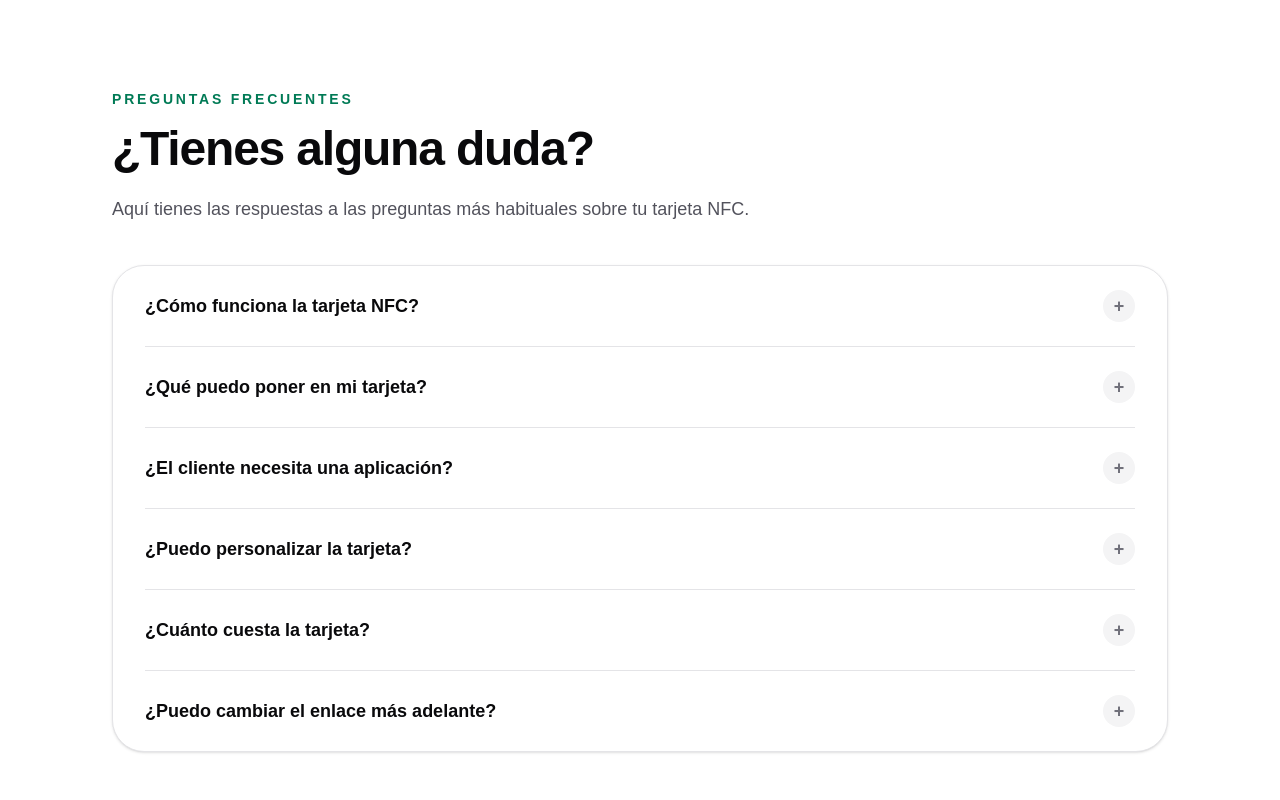
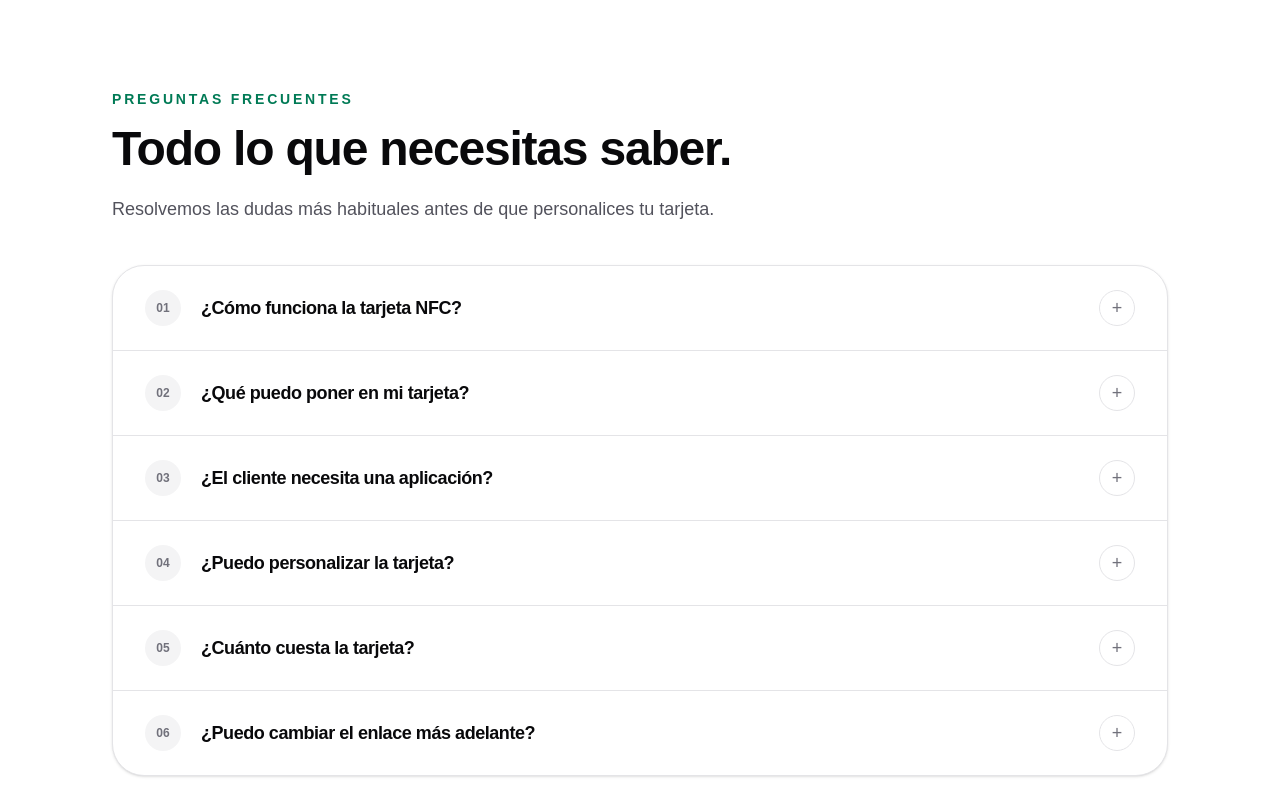
Before and after one commit to martinabenitezriera/nfc-store, a Next.js app: page /producto in a window 1280 px wide. Shown: the part 1520-2320 px from the top of the page. Built offline with nearby package versions, Linux system fonts and the light colour scheme.

Commit message:
feat: mejorar diseño de preguntas frecuentes

```diff
--- a/app/producto/page.tsx
+++ b/app/producto/page.tsx
@@ -159,32 +159,45 @@ export default function ProductoPage() {
               Preguntas frecuentes
             </p>
             <h2 className="mt-4 text-3xl font-black tracking-tight md:text-5xl">
-              ¿Tienes alguna duda?
+              Todo lo que necesitas saber.
             </h2>
             <p className="mt-5 text-lg leading-8 text-zinc-600">
-              Aquí tienes las respuestas a las preguntas más habituales sobre tu tarjeta NFC.
+              Resolvemos las dudas más habituales antes de que personalices tu tarjeta.
             </p>
           </div>
 
-          <div className="mt-10 divide-y divide-zinc-200 rounded-[2rem] border border-zinc-200 bg-white px-6 shadow-sm md:px-8">
+          <div className="mt-10 overflow-hidden rounded-[2rem] border border-zinc-200 bg-white shadow-sm">
             {[
-              ["¿Cómo funciona la tarjeta NFC?", "Solo tienes que acercar un móvil compatible con NFC a la tarjeta. Se abrirá directamente el enlace que hayas elegido, sin necesidad de descargar ninguna aplicación."],
-              ["¿Qué puedo poner en mi tarjeta?", "Puedes elegir Google Reviews, WhatsApp, Instagram, tu página web, Spotify o cualquier otro enlace que quieras compartir con tus clientes."],
-              ["¿El cliente necesita una aplicación?", "No. Tu cliente solo necesita acercar su móvil a la tarjeta. La experiencia funciona directamente desde el teléfono."],
-              ["¿Puedo personalizar la tarjeta?", "Sí. Puedes elegir el color, el estilo, el nombre de tu negocio y el destino que quieres compartir."],
-              ["¿Cuánto cuesta la tarjeta?", "El precio parte de 29,90 €. El precio final se muestra antes de completar el pedido."],
-              ["¿Puedo cambiar el enlace más adelante?", "La tarjeta se configura con el enlace elegido durante el pedido. Si necesitas cambiarlo, podremos gestionar esa modificación según el servicio disponible."],
-            ].map(([question, answer]) => (
-              <details key={question} className="group py-6">
-                <summary className="flex cursor-pointer list-none items-center justify-between gap-6 text-left text-base font-bold text-zinc-950 md:text-lg">
-                  {question}
-                  <span className="flex h-8 w-8 shrink-0 items-center justify-center rounded-full bg-zinc-100 text-zinc-500 transition group-open:rotate-45">
+              ["01", "¿Cómo funciona la tarjeta NFC?", "Solo tienes que acercar un móvil compatible con NFC a la tarjeta. Se abrirá directamente el enlace que hayas elegido, sin necesidad de descargar ninguna aplicación."],
+              ["02", "¿Qué puedo poner en mi tarjeta?", "Puedes elegir Google Reviews, WhatsApp, Instagram, tu página web, Spotify o cualquier otro enlace que quieras compartir con tus clientes."],
+              ["03", "¿El cliente necesita una aplicación?", "No. Tu cliente solo tiene que acercar su móvil a la tarjeta. La experiencia funciona directamente desde el teléfono."],
+              ["04", "¿Puedo personalizar la tarjeta?", "Sí. Puedes elegir el color, el estilo, el nombre de tu negocio y el destino que quieres compartir."],
+              ["05", "¿Cuánto cuesta la tarjeta?", "El precio parte de 29,90 €. El precio final se muestra antes de completar el pedido."],
+              ["06", "¿Puedo cambiar el enlace más adelante?", "La tarjeta se configura con el enlace elegido durante el pedido. Si necesitas cambiarlo, podremos gestionar esa modificación según el servicio disponible."],
+            ].map(([number, question, answer]) => (
+              <details
+                key={question}
+                className="group border-b border-zinc-200 px-6 transition-colors duration-300 last:border-b-0 open:bg-zinc-50/70 md:px-8"
+              >
+                <summary className="flex cursor-pointer list-none items-center gap-5 py-6 text-left [&::-webkit-details-marker]:hidden">
+                  <span className="flex h-9 w-9 shrink-0 items-center justify-center rounded-full bg-zinc-100 text-xs font-bold text-zinc-500 transition duration-300 group-open:bg-emerald-100 group-open:text-emerald-700">
+                    {number}
+                  </span>
+
+                  <span className="flex-1 text-base font-bold tracking-tight text-zinc-950 md:text-lg">
+                    {question}
+                  </span>
+
+                  <span className="flex h-9 w-9 shrink-0 items-center justify-center rounded-full border border-zinc-200 text-lg font-light text-zinc-500 transition duration-300 group-hover:border-zinc-300 group-hover:text-zinc-900 group-open:rotate-45 group-open:border-emerald-200 group-open:bg-emerald-50 group-open:text-emerald-700">
                     +
                   </span>
                 </summary>
-                <p className="max-w-3xl pt-4 pr-10 text-sm leading-7 text-zinc-500 md:text-base">
-                  {answer}
-                </p>
+
+                <div className="pb-7 pl-14 pr-12 md:pl-14 md:pr-16">
+                  <p className="max-w-3xl text-sm leading-7 text-zinc-500 md:text-base">
+                    {answer}
+                  </p>
+                </div>
               </details>
             ))}
           </div>
```
